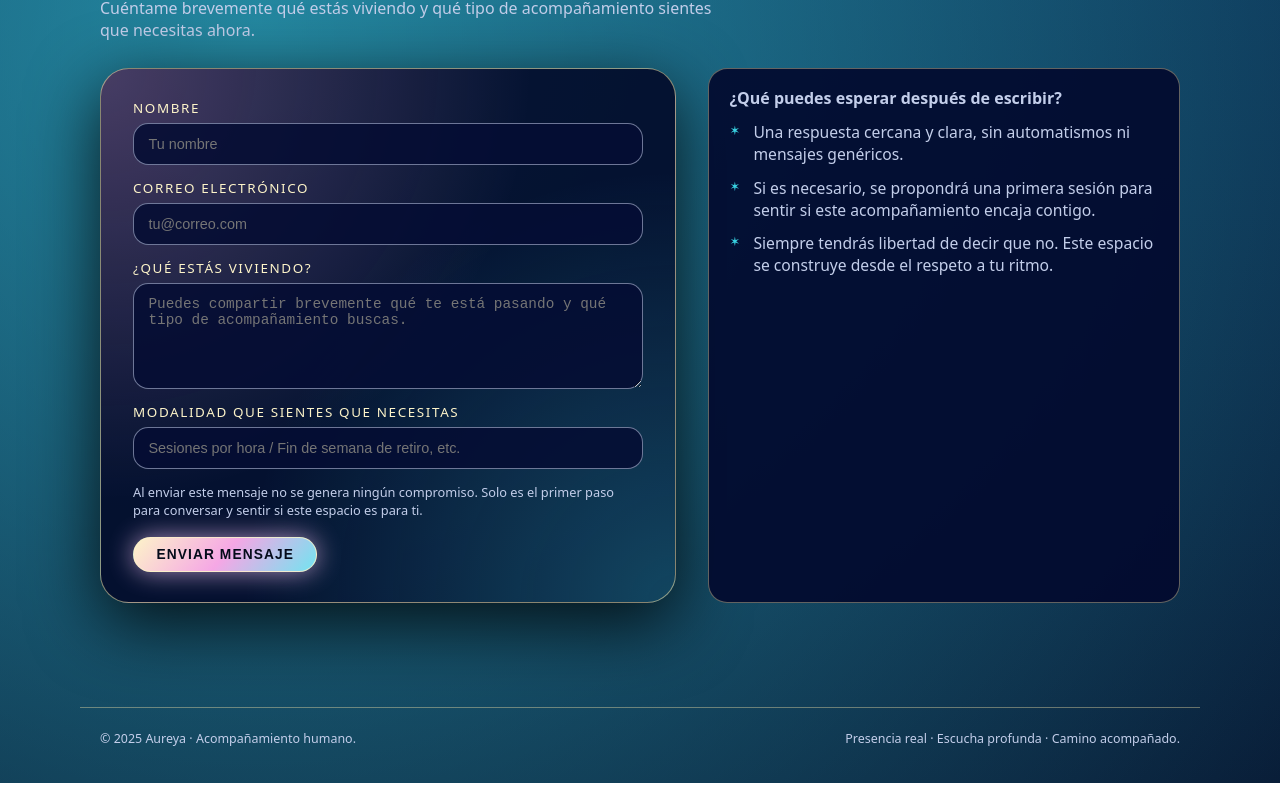
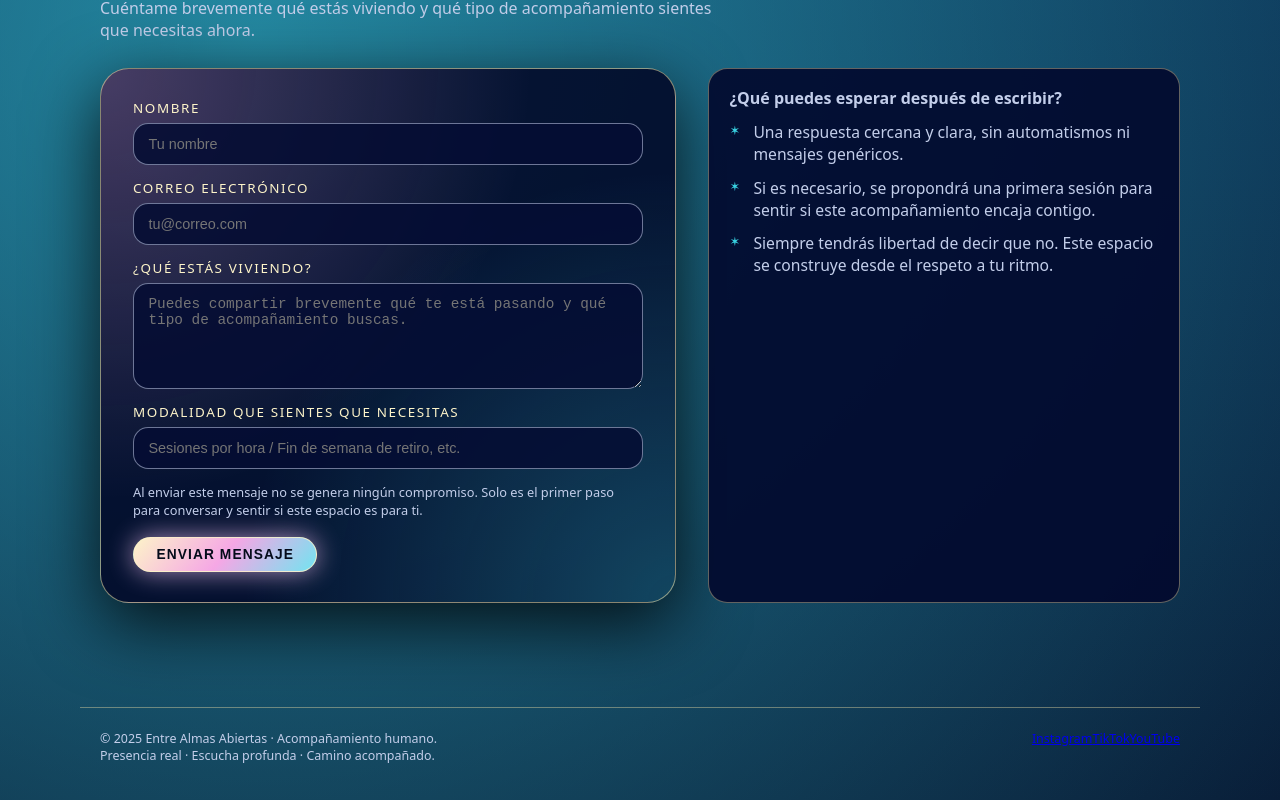
Before and after one commit to lulabtechnology/Entre-almas-abiertas, a Next.js app: page / in a window 1280 px wide. Shown: the part 3034-3834 px from the top of the page. Built offline with nearby package versions, Linux system fonts and the light colour scheme.

Commit message:
Update Footer.js

```diff
--- a/components/Footer.js
+++ b/components/Footer.js
@@ -1,8 +1,40 @@
 export default function Footer() {
   return (
     <footer className="footer">
-      <span>© {new Date().getFullYear()} Aureya · Acompañamiento humano.</span>
-      <span>Presencia real · Escucha profunda · Camino acompañado.</span>
+      <div>
+        <span>
+          © {new Date().getFullYear()} Entre Almas Abiertas · Acompañamiento humano.
+        </span>
+        <br />
+        <span>Presencia real · Escucha profunda · Camino acompañado.</span>
+      </div>
+
+      <div className="social-links">
+        <a
+          href="https://www.instagram.com/entrealmasabiertas?igsh=cjJrcGVsaGMwOTds"
+          target="_blank"
+          rel="noreferrer"
+          className="social-link"
+        >
+          Instagram
+        </a>
+        <a
+          href="https://www.tiktok.com/@entrealmasabierta?_r=1&_t=ZM-91oJsbYShul"
+          target="_blank"
+          rel="noreferrer"
+          className="social-link"
+        >
+          TikTok
+        </a>
+        <a
+          href="https://youtube.com/@entrealmasabiertas?si=yV0iEiIiv5-Z4paK"
+          target="_blank"
+          rel="noreferrer"
+          className="social-link"
+        >
+          YouTube
+        </a>
+      </div>
     </footer>
   );
 }
```
